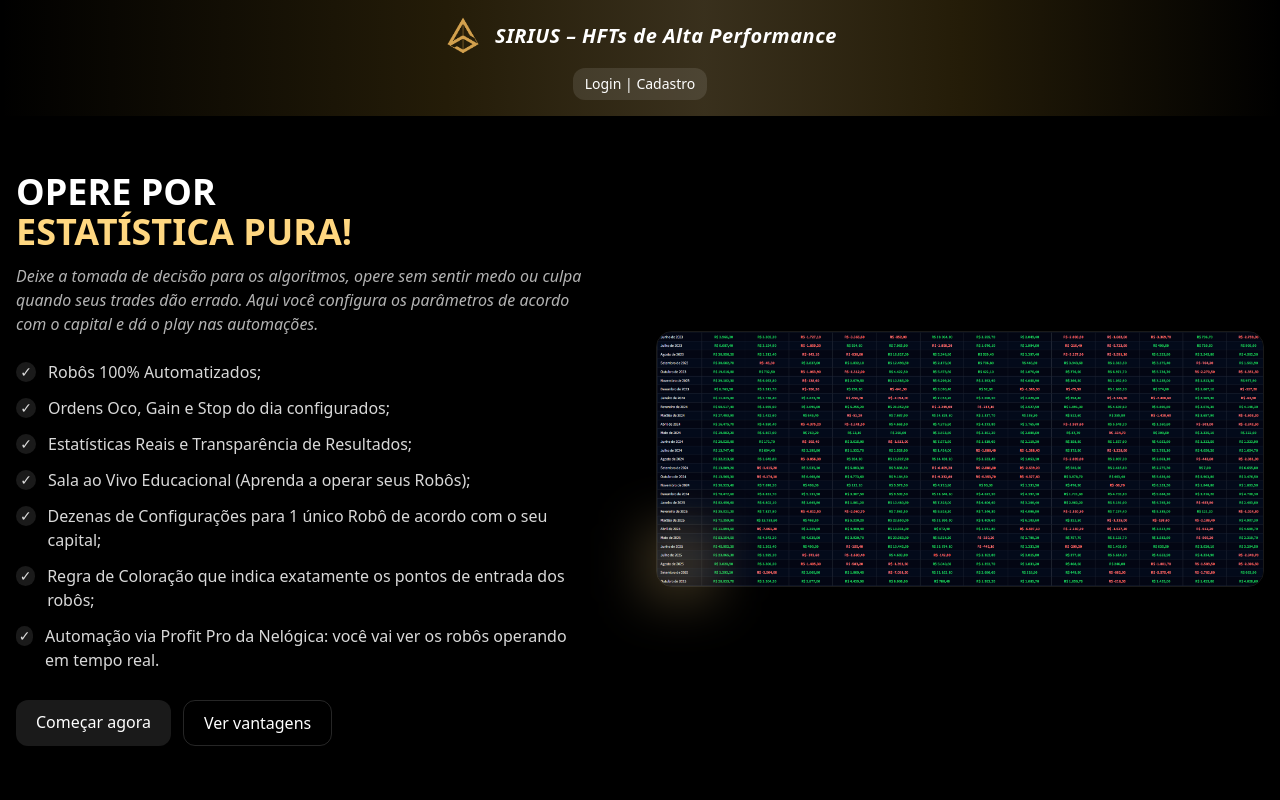
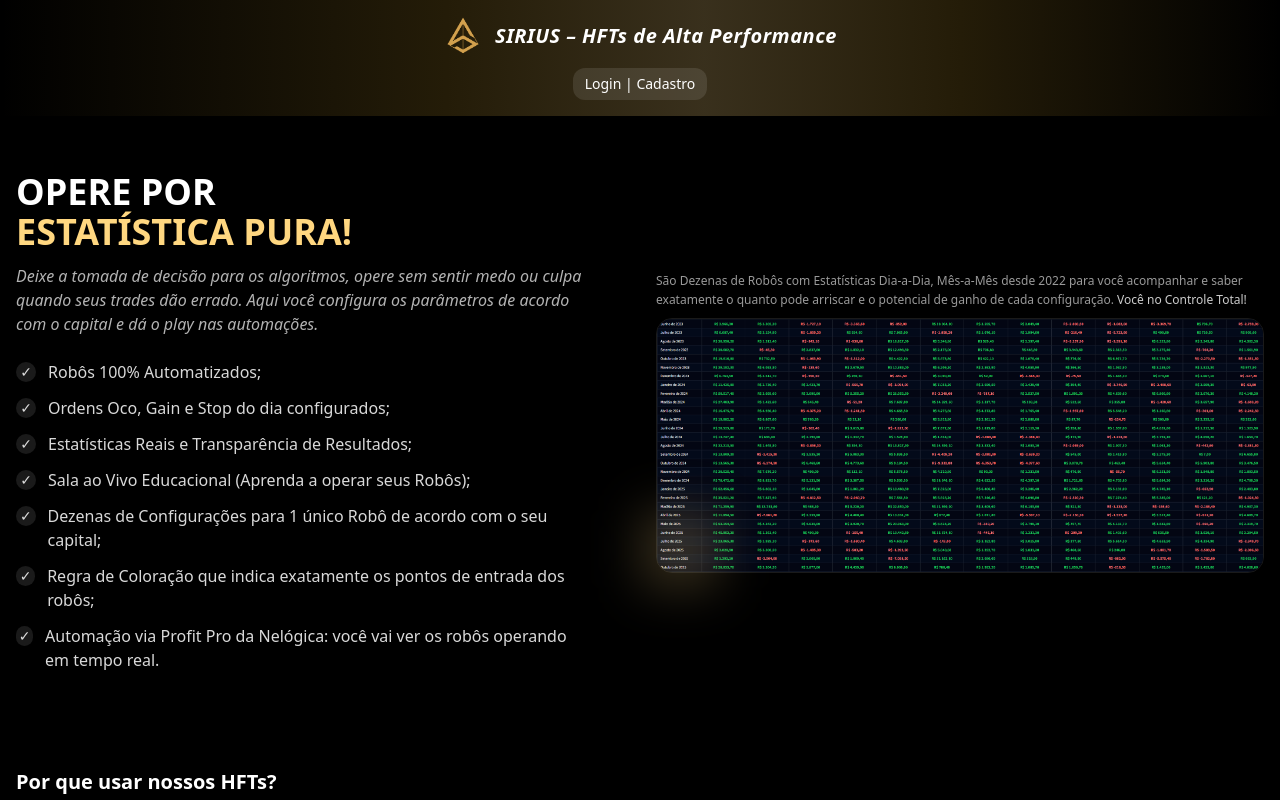
Before and after one commit to zuilliamblue/sirius, a React (Vite) app: page / in a window 1280 px wide. Shown: the top 800 px of the page. Built offline with nearby package versions, Linux system fonts and the light colour scheme; no server answers.

Commit message:
auto: sync 2025-10-28 20:25:25

```diff
--- a/src/components/HeroHFT.tsx
+++ b/src/components/HeroHFT.tsx
@@ -69,33 +69,27 @@ export default function HeroHFT() {
               </li>
             </ul>
 
-            {/* CTA */}
-            <div className="mt-7 flex gap-3 justify-center md:justify-start">
-              <Link
-                to="/login"
-                className="px-5 py-2.5 rounded-xl bg-white/10 hover:bg-white/20 transition"
-              >
-                Começar agora
-              </Link>
-              <a
-                href="#vantagens"
-                className="px-5 py-2.5 rounded-xl border border-white/15 hover:border-white/30 transition"
-              >
-                Ver vantagens
-              </a>
-            </div>
           </div>
 
          {/* Imagem à direita */}
         <div className="relative">
+          {/* legenda pequena acima da imagem */}
+          <p className="text-xs text-white/60 mb-2 leading-relaxed">
+            São Dezenas de Robôs com Estatísticas Dia-a-Dia, Mês-a-Mês desde 2022 para você
+            acompanhar e saber exatamente o quanto pode arriscar e o potencial de ganho de cada
+            configuração. <span className="text-white/80 font-medium">Você no Controle Total!</span>
+          </p>
+
           <img
             src="/brand/backtest.png"
             alt="Backtest e resultados dos robôs HFT"
             className="rounded-2xl border border-white/10 shadow-xl w-full h-auto object-cover"
             loading="eager"
           />
+
           <div className="absolute -bottom-4 -left-4 h-20 w-20 rounded-xl bg-[#ffd780]/20 blur-xl pointer-events-none" />
         </div>
+
         </div>
       </div>
     </section>
```
Lines whose indentation alone changed are shown as unchanged.
